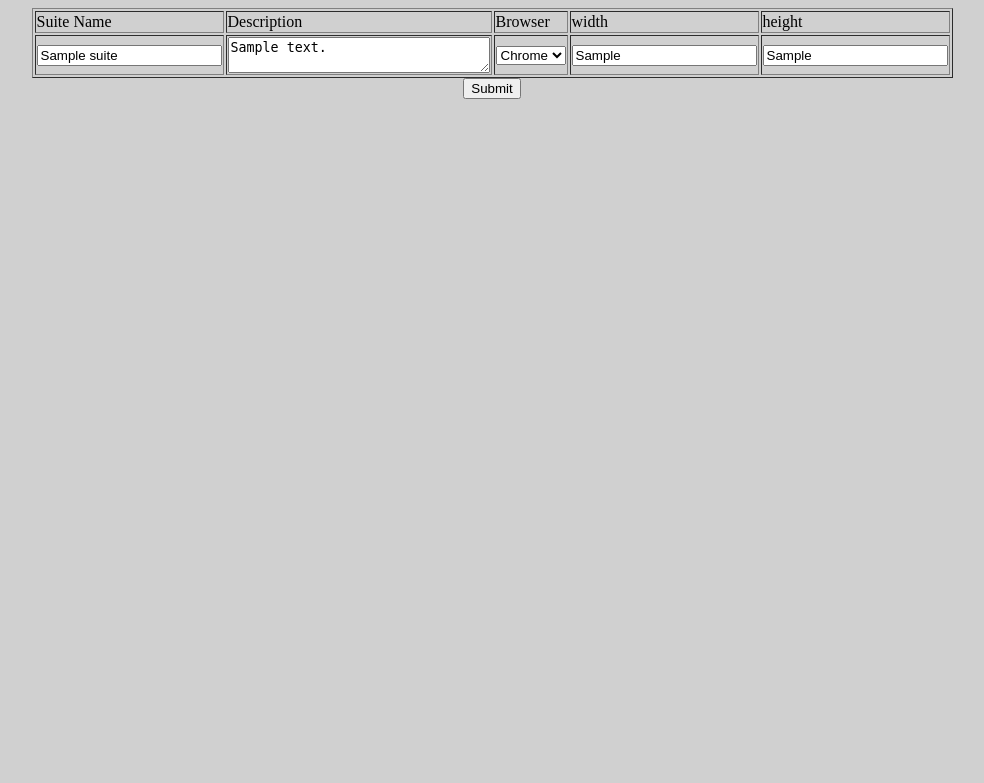
After one commit to nfalke-/HindSite, a Flask app: page /suites/1/edit/ in a window 1280 px wide. The commit adds this page. Shown: the top 783 px of the page, without its empty margins (148-1132 px from the left). Run offline with Flask 2, Linux system fonts and the light colour scheme; tables that the repository leaves empty or names only in its code hold one stand-in row (values such as "Sample post"); some libraries are stand-ins or nearby versions.

Commit message:
added edit suites and resolution options

```diff
--- a/SuiteDao.py
+++ b/SuiteDao.py
@@ -1,5 +1,20 @@
 from utils import get_from_db, write_to_db, write_many_to_db
 import TestDao
+
+
+def get_suite(suite_id):
+    query = '''
+    select
+        suitename, description
+    from
+        suites
+    where
+        suiteid = %s
+    '''
+    rows = get_from_db(query, (suite_id, ))
+    if rows:
+        return rows[0]
+    return None
 
 
 def get_name_from_id(suite_id):
@@ -35,18 +50,30 @@ def get_description_from_id(suite_id):
 def list_suites():
     query = '''
     select
-        suitename, suiteid, browser, description
+        suitename, suiteid, description, browser, width, height
     from
         suites
+    join
+        suite_config
+    using(suiteid)
     '''
     return get_from_db(query)
 
-def add_suite(name, browser, description):
+def add_config(suite_id, browser, width, height):
     query = """insert into
-        suites (suitename, browser, description)
+        suite_config (suiteid, browser, width, height)
     values
-        (%s, %s, %s)"""
-    return write_to_db(query, (name, browser, description))
+        (%s, %s, %s, %s)"""
+    suite_id = write_to_db(query, (suite_id, browser, width, height))
+
+def add_suite(name, description, browser, width, height):
+    query = """insert into
+        suites (suitename, description)
+    values
+        (%s, %s)"""
+    suite_id = write_to_db(query, (name, description))
+    add_config(suite_id, browser, width, height)
+    return suite_id
 
 def delete_suite(suite_id):
     query = """delete from
@@ -56,20 +83,45 @@ def delete_suite(suite_id):
     """
     write_to_db(query, (suite_id))
 
-def get_browser_for_suite(suiteid):
+def get_settings_for_suite(suiteid):
     query = '''
     select
-        browser
+        browser, width, height
     from
-        suites
+        suite_config
     where
         suiteid = %s
     '''
     rows = get_from_db(query, (suiteid))
     if rows:
-        if rows[0]:
-            return rows[0][0]
+        return rows[0]
     return None
+
+def update_suite_settings(suite_id, browser, width, height):
+    query = """
+    update
+        suite_config
+    set
+        browser = %s,
+        width = %s,
+        height = %s
+    where
+        suiteid = %s
+    """
+    write_to_db(query, (browser, width, height, suite_id))
+
+def update_suite(suite_id, name, description):
+    query = """
+    update
+        suites
+    set
+        suitename = %s,
+        description = %s
+    where
+        suiteid = %s"""
+    print(description)
+    write_to_db(query, (name, description, suite_id))
+
 
 def copy_suite(old_suite_id):
     new_name = get_name_from_id(old_suite_id)+'{}'
@@ -84,9 +136,9 @@ def copy_suite(old_suite_id):
                 copy_number += 1
                 end = ' (copy {})'.format(copy_number)
     new_name = new_name.format(end)
-    browser = get_browser_for_suite(old_suite_id)
+    browser, width, height = get_settings_for_suite(old_suite_id)
     description = get_description_from_id(old_suite_id)
     tests = [i[1] for i in TestDao.list_tests(old_suite_id)]
-    new_suite_id = add_suite(new_name, browser, description)
+    new_suite_id = add_suite(new_name, description, browser, width, height)
     for test_id in tests:
         TestDao.copy_test(new_suite_id, test_id)
--- a/TestDao.py
+++ b/TestDao.py
@@ -115,5 +115,3 @@ def delete_test(test_id):
         testid = %s
     '''
     write_to_db(query, (test_id))
-
-delete_test(17)
--- a/main.py
+++ b/main.py
@@ -76,7 +76,9 @@ def add_suite():
             name = request.form.get('suitename')
             browser = request.form.get('browser')
             description = request.form.get('description')
-            SuiteDao.add_suite(name, browser, description)
+            width = request.form.get('width')
+            height = request.form.get('height')
+            SuiteDao.add_suite(name, description, browser, width, height)
             return redirect(url_for('index'))
     return render_template('add/suite.html')
 
@@ -110,11 +112,35 @@ def edit_test(suite_id, test_id):
         steps = [(1, '', '', False, '', .10000)]
     return render_template('edit_steps.html', steps=steps)
 
+@app.route('/suites/<suite_id>/edit/', methods=['GET', 'POST'])
+def edit_suite(suite_id):
+    if request.method == 'POST':
+        suite_name = request.form.get('suitename')
+        description = request.form.get('description')
+        browser = request.form.get('browser')
+        width = request.form.get('width')
+        height = request.form.get('height')
+        SuiteDao.update_suite_settings(suite_id, browser, width, height)
+        SuiteDao.update_suite(suite_id, suite_name, description)
+
+        return redirect(url_for('view_suite', suite_id=suite_id))
+    browser, width, height = SuiteDao.get_settings_for_suite(suite_id)
+    suite_name, description = SuiteDao.get_suite(suite_id)
+
+    return render_template(
+        'edit_suite.html',
+        suite_name=suite_name,
+        description=description,
+        browser=browser,
+        width=width,
+        height=height
+        )
+
 #run
 @app.route('/suites/<suite_id>/tests/<test_id>/run/', methods=['GET', 'POST'])
 def run_test(suite_id, test_id):
-    browser = SuiteDao.get_browser_for_suite(suite_id)
-    n = Navigator(test_id, browser=browser)
+    browser, width, height = SuiteDao.get_settings_for_suite(suite_id)
+    n = Navigator(test_id, width, height, browser=browser)
     Process(target=n.run).start()
     return redirect(url_for('view_test', suite_id=suite_id, test_id=test_id))
 
--- a/navigator.py
+++ b/navigator.py
@@ -17,8 +17,6 @@ import TestDao
 
 BASE = './static'
 BASELINE_DIR = 'baseline'
-WIDTH = 1920
-HEIGHT = 1080
 PATH_TO_DRIVERS = 'drivers'
 
 os.environ['PATH'] += ':'+os.path.join(os.getcwd(), PATH_TO_DRIVERS)
@@ -26,11 +24,12 @@ os.environ['PATH'] += ':'+os.path.join(os.getcwd(), PATH_TO_DRIVERS)
 BROWSERS = {
     'chrome': webdriver.Chrome,
     'firefox': webdriver.Firefox,
-    'edge': webdriver.edge
+    'edge': webdriver.edge,
+    'opera': webdriver.Opera
 }
 
 class Navigator(object):
-    def __init__(self, test_id, wait_time=5, browser=None):
+    def __init__(self, test_id, width, height, wait_time=5, browser=None):
         now = time.strftime('%Y-%m-%d %H:%M:%S')
         self.run_id = RunDao.add_run(test_id, now)
         self.directory = os.path.join(BASE, str(test_id), str(self.run_id))
@@ -39,7 +38,7 @@ class Navigator(object):
         self.task_list = TestDao.get_steps_for_test(test_id)
         self.test_passed = True
         self.test_screenshot_passed = True
-        self.vdisplay = Display(backend='xvfb', size=(WIDTH, HEIGHT))
+        self.vdisplay = Display(backend='xvfb', size=(width, height))
         self.vdisplay.start()
         if not browser or browser.lower() not in BROWSERS.keys():
             browser = webdriver.Firefox()
@@ -51,7 +50,7 @@ class Navigator(object):
         self.step_passed = None
         self.screenshot_percent = None
         self.browser = browser
-        self.browser.set_window_size(WIDTH, HEIGHT)
+        self.browser.set_window_size(width, height)
         self.browser.set_window_position(0, 0)
         self.commands = {
             'visit': self._visit,
@@ -64,7 +63,7 @@ class Navigator(object):
         }
         makedir(self.directory)
         makedir(self.baseline)
-        self.video = Video(os.path.join(self.directory, "video"), 0, 0, WIDTH, HEIGHT)
+        self.video = Video(os.path.join(self.directory, "video"), 0, 0, width, height)
 
     def _highlight(self, element):
         driver = element._parent
@@ -234,7 +233,7 @@ class Navigator(object):
 
 # def main():
 #     test_id = 101
-#     task_list = (task('visit', 'https://reddit.com', True, 'home'),
-#                  task('click', '#header-bottom-left > ul > li:nth-child(2) > a', True, 'new'))
-#     n = Navigator(task_list, test_id, browser='chrome')
+#     task_list = (task('visit', 'https://reddit.com', True, 'home', 1),
+#                  task('click', '#header-bottom-left > ul > li:nth-child(2) > a', True, 'new', 1))
+#     n = Navigator(task_list, test_id, browser='')
 #     n.run()
--- a/static/common.js
+++ b/static/common.js
@@ -1,4 +1,5 @@
 function sendRequest(url) {
+    console.log("sending request for (url)");
     var http = new XMLHttpRequest();
     http.open("GET", url, true);
     http.send( null )
--- /dev/null
+++ b/templates/edit_suite.html
@@ -0,0 +1,41 @@
+<head>
+</head>
+<body bgcolor="#D0D0D0">
+    <center>
+        <div id="StepTableDiv">
+            <form method=post enctype=multipart/form-data onsubmit="activateAll()">
+                <table id="StepTable" border="1">
+                    <thead>
+                        <tr>
+                            <td>Suite Name</td>
+                            <td>Description</td>
+                            <td>Browser</td>
+                            <td>width</td>
+                            <td>height</td>
+                        </tr>
+                    </thead>
+                    <tbody>
+                        <td><input name="suitename" value="{{suite_name}}"></td>
+                        <td>
+                            <textarea name="description" cols="30">{{description}}</textarea>
+                        </td>
+                        <td>
+                            <select name="browser">
+                                <option value="chrome">Chrome</option>
+                                <option value="firefox"
+                                {% if browser == 'firefox' %} selected {% endif %}>Firefox</option>
+                            </select>
+                        </td>
+                        <td>
+                            <input name="width" value="{{width}}"></textarea>
+                        </td>
+                        <td>
+                            <input name="height" value="{{height}}"></textarea>
+                        </td>
+                    </tbody>
+                </table>
+                <input type=submit value=Submit >
+            </form>
+        </div>
+    </center>
+</body>
--- a/templates/view/run.html
+++ b/templates/view/run.html
@@ -31,8 +31,8 @@
                             diff_screenshot.append(diff_screenshot_image);
                             diff_screenshot.append(build_span("Difference: "+ row[4]*100 + '%'));
                         }
+                    }
                     var screenshot_passed = build_span(row[5])
-                    }
                     modified = [action, args, screenshot, diff_screenshot, screenshot_passed]
                     retVal.push(modified)
                 }
--- a/templates/view/suite.html
+++ b/templates/view/suite.html
@@ -19,7 +19,7 @@
                     }
                     var last_ran = build_span(row[4]);
                     var delete_button = build_button("x",
-                        "\"sendRequest('/suites/{{suite_id}}/tests/" + row[1] + "/delete/')\""
+                        "sendRequest('/suites/{{suite_id}}/tests/" + row[1] + "/delete/')"
                         )
                     modified = [test_name, test_passed, screenshot_passed, last_ran, delete_button]
                     retVal.push(modified)
@@ -64,7 +64,7 @@
             </select>
             <select name="suite">
                 <option value=0>Suite Name</option>
-                {% for suite_name, suite_id, browser, description in suites %}
+                {% for suite_name, suite_id, description, browser, width, height in suites %}
                     <option value="{{suite_id}}">{{suite_name}}</option>
                 {% endfor %}
             </select>
--- a/templates/view/test.html
+++ b/templates/view/test.html
@@ -28,7 +28,7 @@
     <center>
         <table border="1">
             {% if steps %}
-                <input type="button", value='run suite' onclick="sendRequest(
+                <input type="button" value='run test' onclick="sendRequest(
                     '/suites/{{suite_id}}/tests/{{test_id}}/run/'
                 )"><br>
             {% endif %}
```
Also changed, not shown: templates/add/suite.html (+8 -0 lines), templates/view/root.html (+10 -8 lines).
